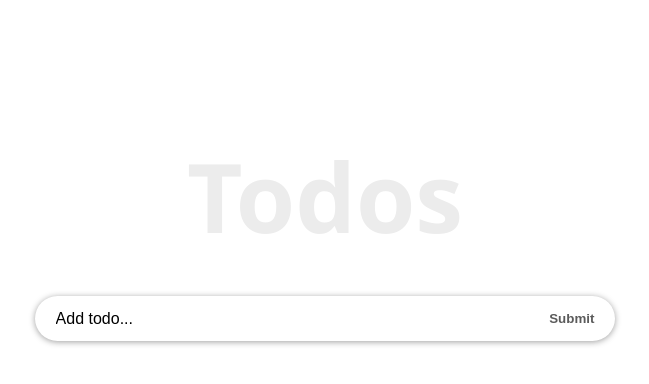
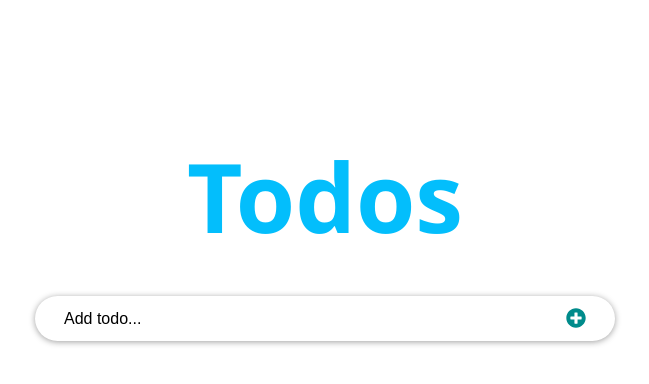
Before and after one commit to ConWinstone/react-todo-app, a React (Create React App) app: page / in a window 1280 px wide. Shown: the top 384 px of the page, without its empty margins (315-964 px from the left). Built offline with nearby package versions, Linux system fonts and the light colour scheme.

Commit message:
New Pages

```diff
--- a/package.json
+++ b/package.json
@@ -8,6 +8,8 @@
     "@testing-library/user-event": "^13.5.0",
     "react": "^18.2.0",
     "react-dom": "^18.2.0",
+    "react-icons": "^4.4.0",
+    "react-router-dom": "^6.3.0",
     "react-scripts": "5.0.1",
     "web-vitals": "^2.1.4"
   },
--- a/src/App.css
+++ b/src/App.css
@@ -62,3 +62,9 @@ body {
   outline: none;
   border: none;
 }
+
+.input-submit svg {
+  color: darkcyan;
+  font-size: 20px;
+  margin-top: 2px;
+}
--- /dev/null
+++ b/src/Pages/About.js
@@ -0,0 +1,6 @@
+import React from 'react'
+
+const About = () => {
+  return <div>hello from about page</div>
+}
+export default About
--- /dev/null
+++ b/src/Pages/NotMatch.js
@@ -0,0 +1,10 @@
+import React from 'react'
+
+const NotMatch = () => {
+  return (
+    <div>
+      <h3>No match for this page</h3>
+    </div>
+  )
+}
+export default NotMatch
--- a/src/components/Header.js
+++ b/src/components/Header.js
@@ -14,7 +14,7 @@ const Header = () => {
           fontWeight: '600',
           marginBottom: '2rem',
           lineHeight: '1em',
-          color: '#ececec',
+          color: '#03befc',
           textAlign: 'center',
         }}
       >
--- a/src/components/InputTodo.js
+++ b/src/components/InputTodo.js
@@ -1,4 +1,5 @@
 import React, { useState } from 'react'
+import { FaPlusCircle } from 'react-icons/fa'
 
 const InputTodo = (props) => {
   const [inputText, setInputText] = useState({
@@ -34,7 +35,9 @@ const InputTodo = (props) => {
         name="title"
         onChange={onChange}
       />
-      <button className="input-submit">Submit</button>
+      <button className="input-submit">
+        <FaPlusCircle />
+      </button>
     </form>
   )
 }
--- a/src/components/TodoContainer.js
+++ b/src/components/TodoContainer.js
@@ -1,4 +1,5 @@
 import React, { useState, useEffect } from 'react'
+
 import TodosList from './TodosList'
 import Header from './Header'
 import InputTodo from './InputTodo'
--- a/src/components/TodoItem.js
+++ b/src/components/TodoItem.js
@@ -1,4 +1,5 @@
 import React, { useState, useEffect } from 'react'
+import { FaTrash } from 'react-icons/fa'
 
 //stylesheet
 import styles from './TodoItem.module.css'
@@ -49,7 +50,9 @@ const TodoItem = (props) => {
           checked={completed}
           onChange={() => props.handleChangeProps(id)}
         />
-        <button onClick={() => props.deleteTodoProps(id)}>Delete</button>
+        <button onClick={() => props.deleteTodoProps(id)}>
+          <FaTrash style={{ color: 'orangered', fontSize: '16px' }} />
+        </button>
         <span style={completed ? completedStyle : null}>{title}</span>
       </div>
       <input
--- a/src/index.js
+++ b/src/index.js
@@ -1,14 +1,23 @@
 import React from 'react'
 import ReactDOM from 'react-dom'
+import { BrowserRouter as Router, Route, Routes } from 'react-router-dom'
 //component file
 import TodoContainer from './components/TodoContainer'
 
 //stylesheet
 import './App.css'
+import NotMatch from './Pages/NotMatch'
+import About from './Pages/About'
 
 ReactDOM.render(
   <React.StrictMode>
-    <TodoContainer />
+    <Router>
+      <Routes>
+        <Route path="/" element={<TodoContainer />} />
+        <Route path="/about" element={<About />} />
+        <Route path="/*" element={<NotMatch />} />
+      </Routes>
+    </Router>
   </React.StrictMode>,
   document.getElementById('root'),
 )
```
Also changed, not shown: 1 other file (tests, documents, lock files or other folders).
